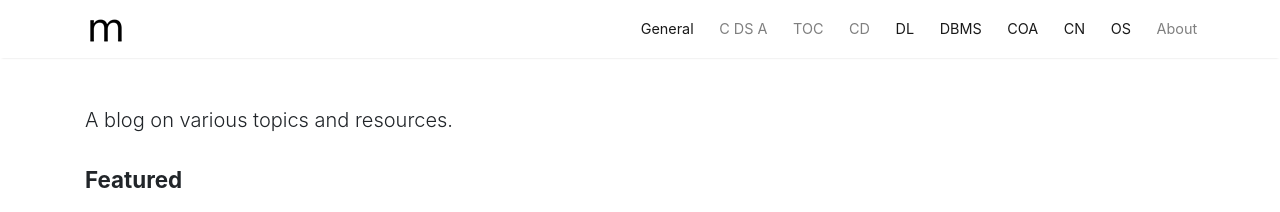
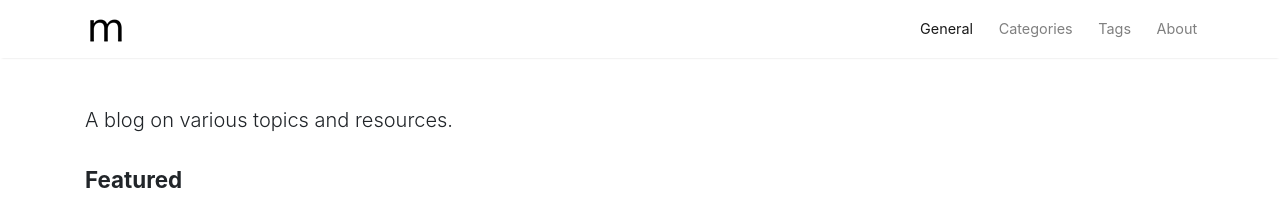
Before and after one commit to simhagate/simhagate.github.io, a Jekyll site: the page built from index.html, in a window 1280 px wide. Shown: the top 212 px of the page. Built offline with Jekyll 4.4.1, drawn with Linux system fonts in a browser that asks for light colours; nearby versions of some CDN libraries; the list of posts is cut into pages by our own code; comment, search, counter and statistics services are not loaded.

Commit message:
Update default.html

```diff
--- a/_layouts/default.html
+++ b/_layouts/default.html
@@ -77,69 +77,25 @@
                 <a class="nav-link" href="{{ site.baseurl }}/index.html">General</a>
                 </li>
 
-                {% if page.url == "/cdsa.html" %}
+                {% if page.url == "/categories.html" %}
                 <li class="nav-item active">
                 {% else %}
                 <li class="nav-item">
                 {% endif %}
-                <a class="nav-link" href="{{ site.baseurl }}/cdsa.html">C DS&nbsp;A</a>
+                <a class="nav-link" href="{{ site.baseurl }}/categories.html">Categories</a>
                 </li>
 
-                {% if page.url == "/toc.html" %}
+                {% if page.url == "/tags.html" %}
                 <li class="nav-item active">
                 {% else %}
                 <li class="nav-item">
                 {% endif %}
-                <a class="nav-link" href="{{ site.baseurl }}/toc.html">TOC</a>
+                <a class="nav-link" href="{{ site.baseurl }}/tags.html">Tags</a>
                 </li>
 
-                {% if page.url == "/cd.html" %}
-                <li class="nav-item active">
-                {% else %}
-                <li class="nav-item">
-                {% endif %}
-                <a class="nav-link" href="{{ site.baseurl }}/cd.html">CD</a>
-                </li>
 
-                {% if page.url == "/" %}
-                <li class="nav-item active">
-                {% else %}
-                <li class="nav-item">
-                {% endif %}
-                <a class="nav-link" href="{{ site.baseurl }}/dl.html">DL</a>
-                </li>
 
-                {% if page.url == "/" %}
-                <li class="nav-item active">
-                {% else %}
-                <li class="nav-item">
-                {% endif %}
-                <a class="nav-link" href="{{ site.baseurl }}/dbms.html">DBMS</a>
-                </li>
 
-                {% if page.url == "/" %}
-                <li class="nav-item active">
-                {% else %}
-                <li class="nav-item">
-                {% endif %}
-                <a class="nav-link" href="{{ site.baseurl }}/coa.html">COA</a>
-                </li>
-
-                {% if page.url == "/" %}
-                <li class="nav-item active">
-                {% else %}
-                <li class="nav-item">
-                {% endif %}
-                <a class="nav-link" href="{{ site.baseurl }}/cn.html">CN</a>
-                </li>
-
-                {% if page.url == "/" %}
-                <li class="nav-item active">
-                {% else %}
-                <li class="nav-item">
-                {% endif %}
-                <a class="nav-link" href="{{ site.baseurl }}/os.html">OS</a>
-                </li>
 
                 {% if page.url == "/about.html" %}
                 <li class="nav-item active">
```
